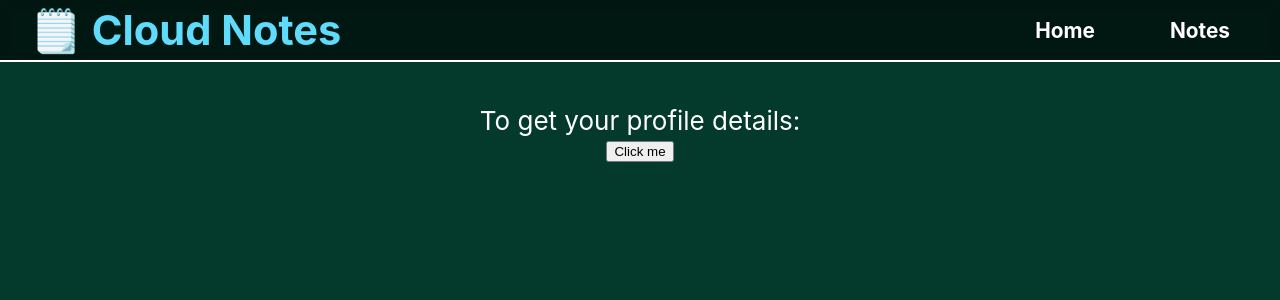
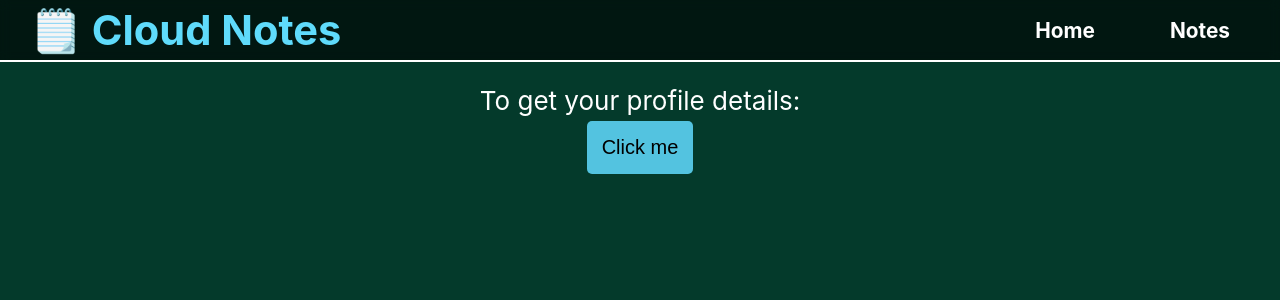
Before and after one commit to RiddhRam/Cloud-Notes, a React (Create React App) app: page / in a window 1280 px wide. Shown: the top 300 px of the page. Built offline with nearby package versions, Linux system fonts and the light colour scheme.

Commit message:
Implemented basic log in screen

```diff
--- a/src/App.css
+++ b/src/App.css
@@ -48,16 +48,6 @@ body {
   color: #767676;
 }
 
-.App-body {
-  min-height: 200vmin;
-  display: flex;
-  flex-direction: column;
-  align-items: center;
-  margin-top: 100px;
-  font-size: calc(10px + 2vmin);
-  color: white;
-}
-
 .App-title {
   display: flex;
   justify-content: center;
@@ -65,7 +55,85 @@ body {
   margin-left: 30px;
 }
 
-.App-logo {
-  height: 20vmin;
-  pointer-events: none;
+.App-body {
+  min-width: 200px;
+  display: flex;
+  flex-direction: column;
+  align-items: center;
+  margin-top: 80px;
+  font-size: calc(10px + 2vmin);
+  color: white;
 }
+
+.InputSection {
+  display: flex;
+  flex-direction: column;
+  gap: 25px;
+  background-color: #f0f0f0;
+  border-radius: 20px;
+  padding: 25px;
+  box-shadow: 20px #000;
+  filter: drop-shadow(0 0 0.75rem black);
+  margin-top: -15px;
+}
+
+.InputField {
+  min-width: 200px;
+  display: flex;
+  flex-direction: column;
+  gap: 5px;
+  transition: transform 0.2s ease;
+}
+
+.InputField:hover {
+  transform: translateY(-4px);
+}
+
+.InputField label {
+  color: #53c3e0;
+  font-weight: 900;
+}
+
+.InputField p {
+  color: #000;
+}
+
+.InputField input {
+  border-radius: 0;
+  border: 2px solid #53c3e0;
+  min-width: 400px;
+  min-height: 50px;
+  font-size: 20px;
+  padding-left: 10px;
+
+  transition: background-color 0.7s ease;
+}
+
+.InputField input:focus {
+  border-color: #007bff;
+  background-color: #b8deff;
+  outline: none;
+}
+
+button {
+  background-color: #53c3e0;
+  border-radius: 5px;
+  border: 0px;
+
+  cursor: pointer;
+
+  font-size: 20px;
+  padding: 15px;
+
+  transition: transform 0.2s ease, background-color 0.2s ease;
+}
+
+button:hover {
+  background-color: #3f95ab;
+  transform: translateY(-4px);
+}
+
+button:active {
+  background-color: #2c6f80;
+  transform: translateY(0px);
+}
```
